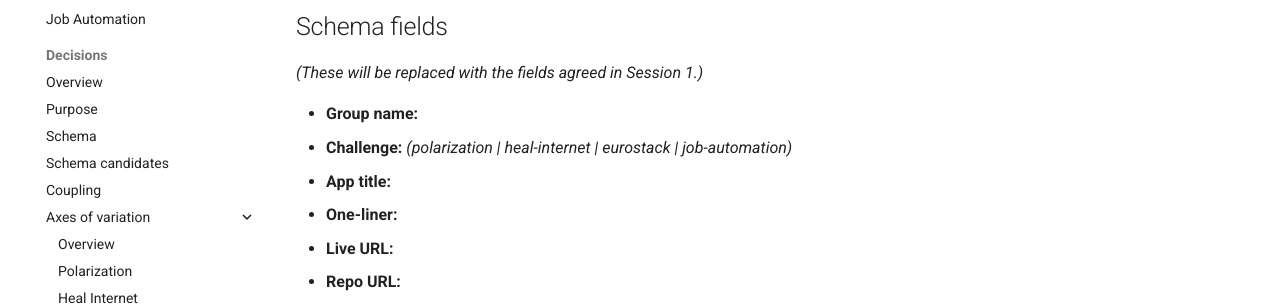
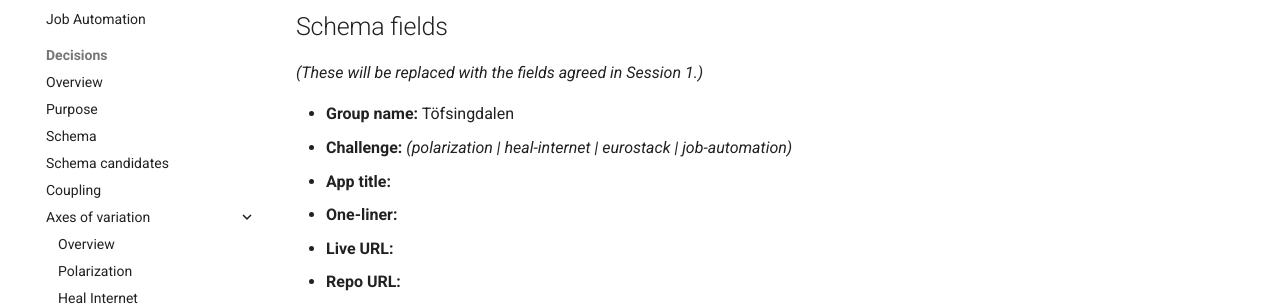
Before and after one commit to SVP-GU/TIG240-Portfolio, an MkDocs documentation site: the page built from docs/challenges/eurostack/tofsingdalen.md, in a window 1280 px wide. Shown: the part 262-568 px from the top of the page. Built offline with MkDocs 1.6.1 and Material for MkDocs 9.7.7, drawn with Linux system fonts in a browser that asks for light colours; comment, search, counter and statistics services are not loaded.

Commit message:
Update group name to Töfsingdalen in documentation

```diff
--- a/docs/challenges/eurostack/tofsingdalen.md
+++ b/docs/challenges/eurostack/tofsingdalen.md
@@ -6,7 +6,7 @@
 
 *(These will be replaced with the fields agreed in Session 1.)*
 
-- **Group name:**
+- **Group name:** Töfsingdalen
 - **Challenge:** *(polarization | heal-internet | eurostack | job-automation)*
 - **App title:**
 - **One-liner:**
```
